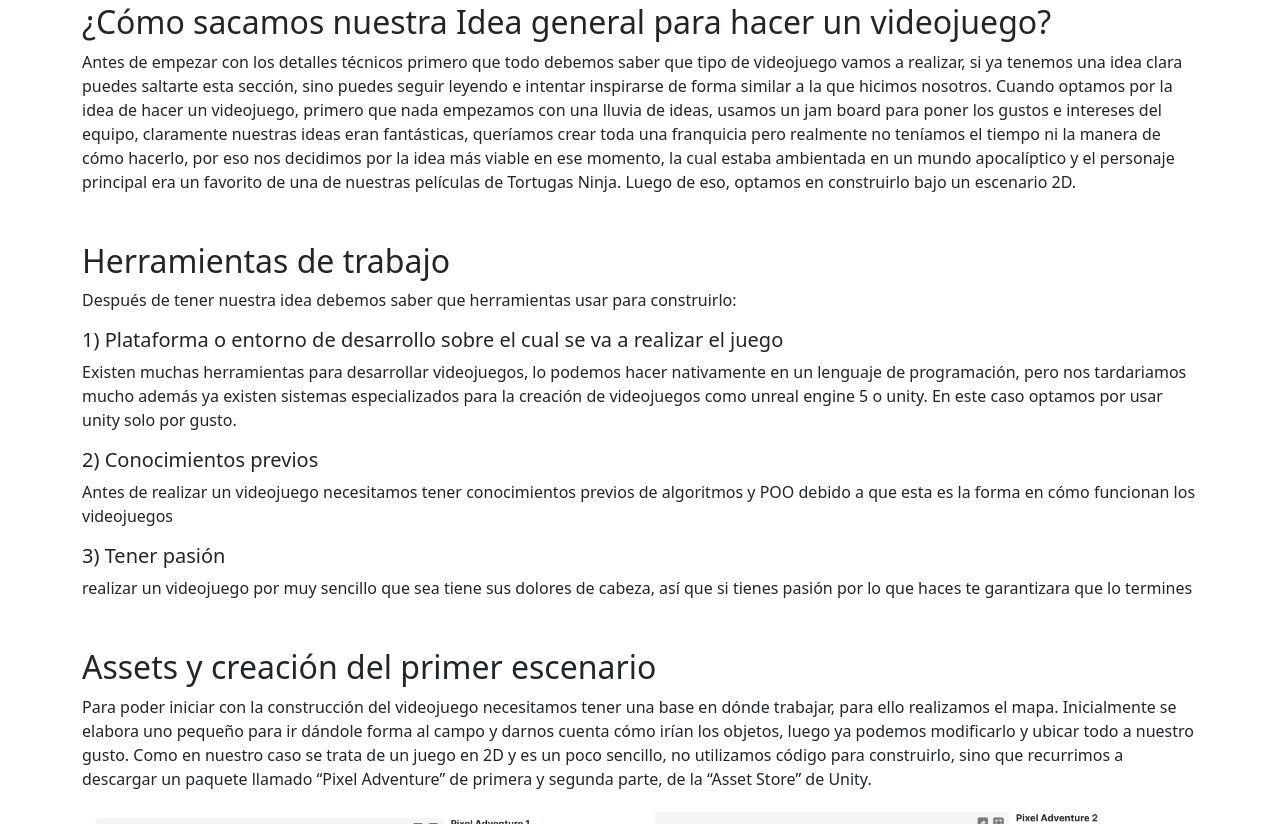
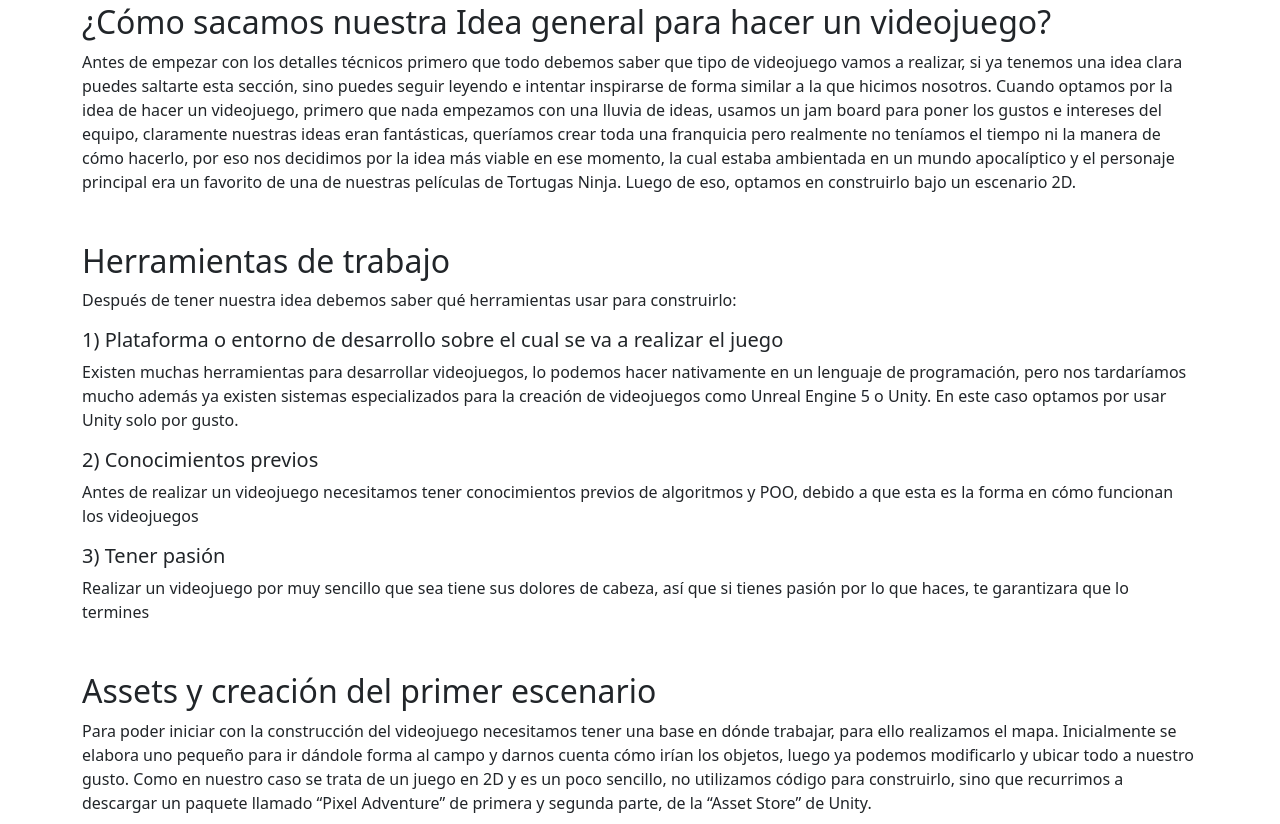
Before and after one commit to nicolaz666/BlogVideojuego, a plain HTML site: page index.html in a window 1280 px wide. Shown: the part 487-1311 px from the top of the page. Drawn offline with nearby package versions, Linux system fonts and the light colour scheme.

Commit message:
versio 3.0 ortogrfia

```diff
--- a/index.html
+++ b/index.html
@@ -57,15 +57,15 @@
                         <section>
                             <h2>Herramientas de trabajo</h2>
                             <section class="mb-5">
-                                <p>Después de tener nuestra idea debemos saber que herramientas usar para construirlo:</p>
+                                <p>Después de tener nuestra idea debemos saber qué herramientas usar para construirlo:</p>
                                 <h5>1) Plataforma o entorno de desarrollo sobre el cual se va a realizar el juego</h5>
-                                <p>Existen muchas herramientas para desarrollar videojuegos, lo podemos hacer nativamente en un lenguaje de programación, pero nos tardariamos mucho además ya existen sistemas especializados para la creación de videojuegos como unreal engine 5 o unity. En este caso optamos por usar unity solo por gusto.</p>
+                                <p>Existen muchas herramientas para desarrollar videojuegos, lo podemos hacer nativamente en un lenguaje de programación, pero nos tardaríamos mucho además ya existen sistemas especializados para la creación de videojuegos como Unreal Engine 5 o Unity. En este caso optamos por usar Unity solo por gusto.</p>
 
                                 <h5>2) Conocimientos previos</h5>
-                                <p>Antes de realizar un videojuego necesitamos tener conocimientos previos de algoritmos y POO debido a que esta es la forma en cómo funcionan los videojuegos</p>
+                                <p>Antes de realizar un videojuego necesitamos tener conocimientos previos de algoritmos y POO, debido a que esta es la forma en cómo funcionan los videojuegos</p>
 
                                 <h5>3) Tener pasión</h5>
-                                <p>realizar un videojuego por muy sencillo que sea tiene sus dolores de cabeza, así que si tienes pasión por lo que haces te garantizara que lo termines</p>
+                                <p>Realizar un videojuego por muy sencillo que sea tiene sus dolores de cabeza, así que si tienes pasión por lo que haces, te garantizara que lo termines</p>
                             </section>
                         </section>
 
```
